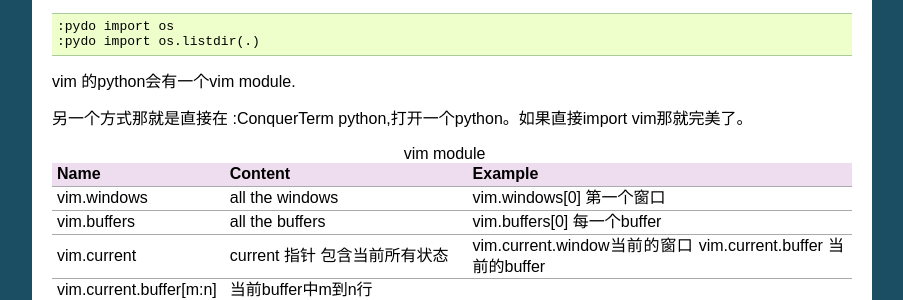
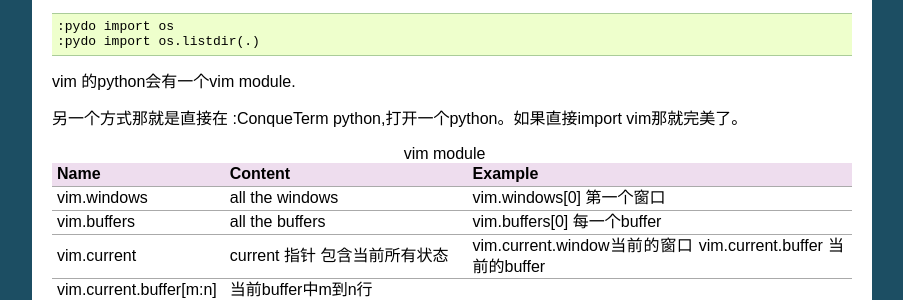
Before and after one commit to gwli/VimSkill, a Sphinx documentation site: the page built from source/Stage_2/Programming.rst, in a window 1280 px wide and 900 px high, scrolled down 2210 px. Shown: the part 150-450 px from the top of the window, without its empty margins (198-1101 px from the left). Built offline with Sphinx 7.4.7, drawn with Linux system fonts in a browser that asks for light colours.

Commit message:
format fix

```diff
--- a/source/Stage_1/vim_configurationManagement.rst
+++ b/source/Stage_1/vim_configurationManagement.rst
@@ -67,6 +67,7 @@
 
 mode line
 ---------
+
 另一种自动识别的机制那就是用mode line. 那就是开头或者结尾用注释的方式来写vim mode line. 如下
 
 .. code-block:: vim
--- a/source/Stage_2/Programming.rst
+++ b/source/Stage_2/Programming.rst
@@ -137,7 +137,7 @@
 
 vim 的python会有一个vim module.
 
-另一个方式那就是直接在 :ConquerTerm python,打开一个python。如果直接import vim那就完美了。
+另一个方式那就是直接在 :ConqueTerm python,打开一个python。如果直接import vim那就完美了。
 
 .. csv-table:: vim module
    :header: Name, Content, Example
```
Also changed, not shown: source/Stage_1/vim_regularExpression.rst (+5 -3 lines).
